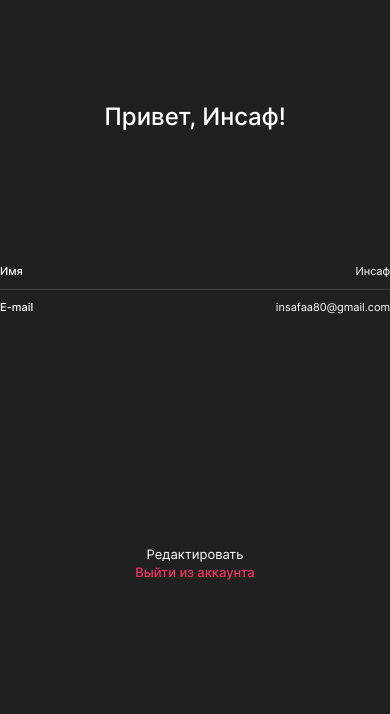
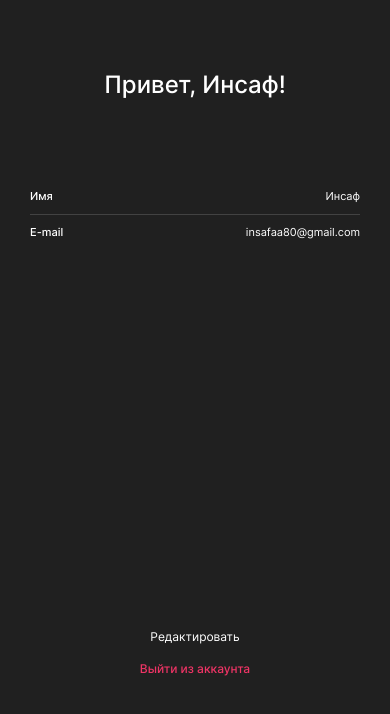
Before and after one commit to adievme/movies-explorer-frontend, a React (Create React App) app: page /profile in a window 390 px wide. Shown: the top 714 px of the page. Built offline with nearby package versions, Linux system fonts and the light colour scheme.

Commit message:
feat: адаптив для блока Profile

```diff
--- a/src/components/Login/Login.css
+++ b/src/components/Login/Login.css
@@ -4,10 +4,27 @@
   justify-content: center;
   background-color: #202020;
 }
+@media screen and (max-width: 769px) {
+  .auth {
+    padding: 232px 0 232px 0;
+  }
+}
+@media screen and (max-width: 520px) {
+  .auth {
+    padding: 56px 30px 30px 30px;
+  }
+}
 
 .auth__container {
   max-width: 396px;
   width: 100%;
+}
+
+@media screen and (max-width: 520px) {
+  .auth__logo {
+    display: flex;
+    margin: auto;
+  }
 }
 
 .auth__title {
@@ -16,6 +33,12 @@
   line-height: 29px;
   font-weight: 500;
   margin: 36px 0 41px 0;
+}
+@media screen and (max-width: 520px) {
+  .auth__title {
+    text-align: center;
+    margin: 50px 0 80px 0;
+  }
 }
 
 .auth__form {
@@ -54,9 +77,19 @@
   line-height: 17px;
   font-weight: 400;
 }
+@media screen and (max-width: 520px) {
+  .auth__button {
+    margin: 267px 0 14px 0;
+  }
+}
 
 .auth__button_register {
   margin: 61px 0 16px 0;
+}
+@media screen and (max-width: 520px) {
+  .auth__button_register {
+    margin: 157px 0 14px 0;
+  }
 }
 
 .auth__signature {
--- a/src/components/Profile/Profile.css
+++ b/src/components/Profile/Profile.css
@@ -7,6 +7,16 @@
   display: flex;
   flex-direction: column;
   margin: 102px auto 70px auto;
+}
+@media screen and (max-width: 769px) {
+  .profile__content {
+    margin: 236px auto 269px auto;
+  }
+}
+@media screen and (max-width: 470px) {
+  .profile__content {
+    margin: 70px 30px 40px 30px;
+  }
 }
 
 .profile__info {
@@ -26,6 +36,16 @@
   line-height: 29px;
   font-weight: 500;
   margin: 0 0 123px 0;
+}
+@media screen and (max-width: 769px) {
+  .profile__title {
+    margin: 0 0 96px 0;
+  }
+}
+@media screen and (max-width: 470px) {
+  .profile__title {
+    margin: 0 0 80px 0;
+  }
 }
 
 .profile__info_border {
@@ -49,6 +69,16 @@
   display: flex;
   flex-direction: column;
 }
+@media screen and (max-width: 769px) {
+  .profile__edit-container {
+    margin: 210px 0 0 0;
+  }
+}
+@media screen and (max-width: 470px) {
+  .profile__edit-container {
+    margin: 379px 0 0 0;
+  }
+}
 
 .profile__edit {
   color: #ffffff;
@@ -58,8 +88,15 @@
   background-color: #202020;
   border: none;
 }
+@media screen and (max-width: 769px) {
+  .profile__edit {
+    font-size: 12px;
+    line-height: 14px;
+  }
+}
 
 .profile__edit_color {
   color: #EE3465;
   font-weight: 500;
+  margin-top: 16px;
 }
```
